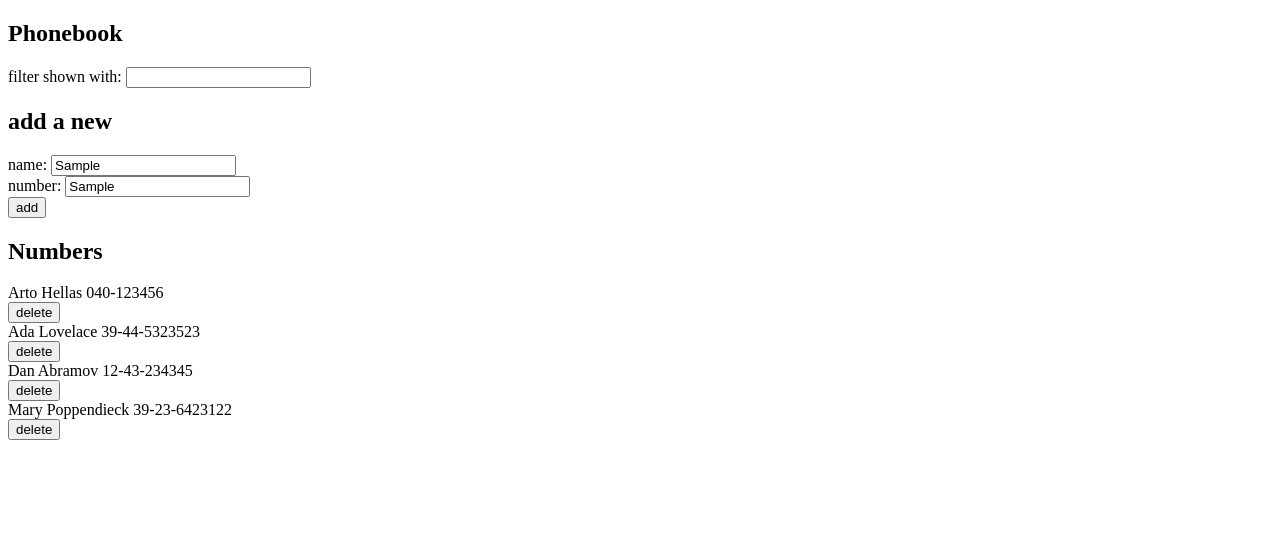
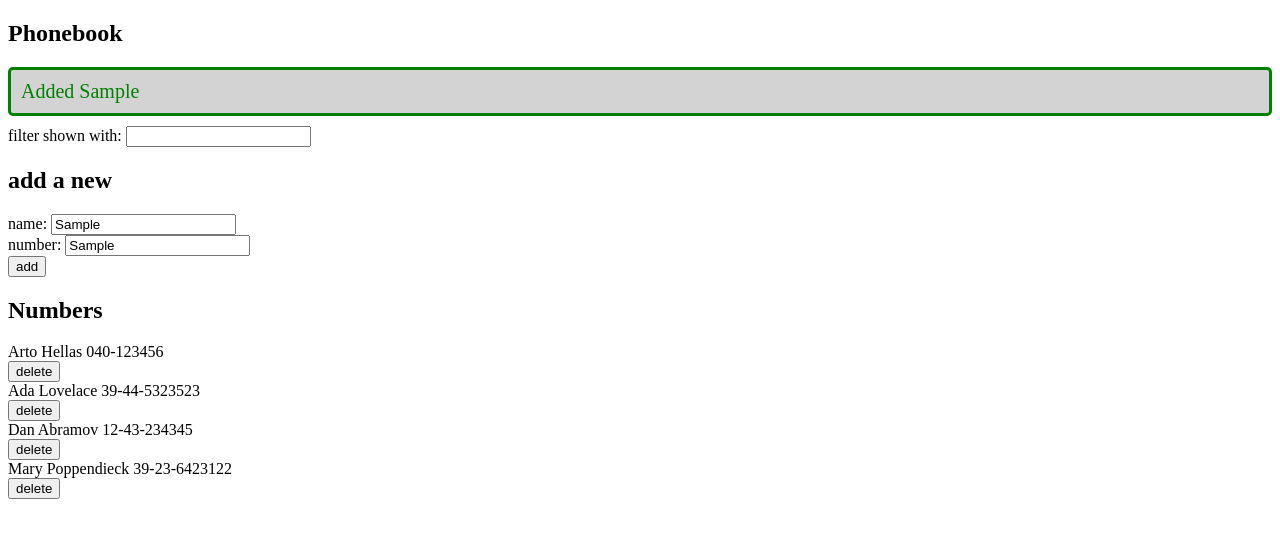
Before and after one commit to Till-Taeubrich/FSO-Communicating-with-server, a React (Create React App) app in the folder phonebook/: page / in a window 1280 px wide. Both pictures are taken after typing "Sample", "Sample" into the empty fields and a click on the button "add". Shown: the top 538 px of the page. Built offline with nearby package versions, Linux system fonts and the light colour scheme; no server answers; data requests are answered from the project's data file.

Commit message:
finish exercise 2.19

```diff
--- a/phonebook/src/App.js
+++ b/phonebook/src/App.js
@@ -1,15 +1,16 @@
 import { useState, useEffect } from 'react'
-import axios from 'axios'
 import Filter from './components/Filter'
 import PersonForm from './components/PersonForm'
 import Persons from './components/Persons'
 import personServices from './services/persons'
+import Notification from './components/Notification'
 
 const App = () => {
 
   const [persons, setPersons] = useState([])
   const [newName, setNewName] = useState('')
   const [newNumber, setNewNumber] = useState('')
+  const [message, setMessage] = useState('')
 
   useEffect(() => {
     personServices
@@ -49,16 +50,31 @@ const App = () => {
     if (existingPerson) {
       if (window.confirm(`${existingPerson.name} is already added to phonebook, replace the old number with a new one?`)) {
         personServices.update(existingPerson.name, newNumber, existingPerson.id)
+        setMessage(`${existingPerson.name}'s number is updated`)
+        resetMessage()
       }
       return
     }
 
-    personServices.create(newPerson)
+    createNewPerson(newPerson);
+  }
+
+  const createNewPerson = (person) => {
+    personServices.create(person)
+    setMessage(`Added ${person.name}`)
+    resetMessage()
+  }
+
+  const resetMessage = () => {
+    setTimeout(() => {
+      setMessage('')
+    }, 5000);
   }
 
   return (
     <div>
       <h2>Phonebook</h2>
+      <Notification message={message} />
       <Filter handleFiltering={handleFiltering} />
       <h2>add a new</h2>
       <PersonForm handleNameChange={handleNameChange} handleNumberChange={handleNumberChange} addPerson={addPerson}/>
--- /dev/null
+++ b/phonebook/src/components/Notification.js
@@ -0,0 +1,21 @@
+import React from 'react'
+export default function Notification ({message}) {
+
+  const messageStyle = {
+      color: 'green',
+      background: 'lightgrey',
+      fontSize: 20,
+      borderStyle: 'solid',
+      borderRadius: 5,
+      padding: 10,
+      marginBottom: 10,
+    }
+
+  if (message) {
+    return (
+      <div className='message' style={messageStyle}>
+        {message}
+      </div>
+    )
+  }
+}
```
